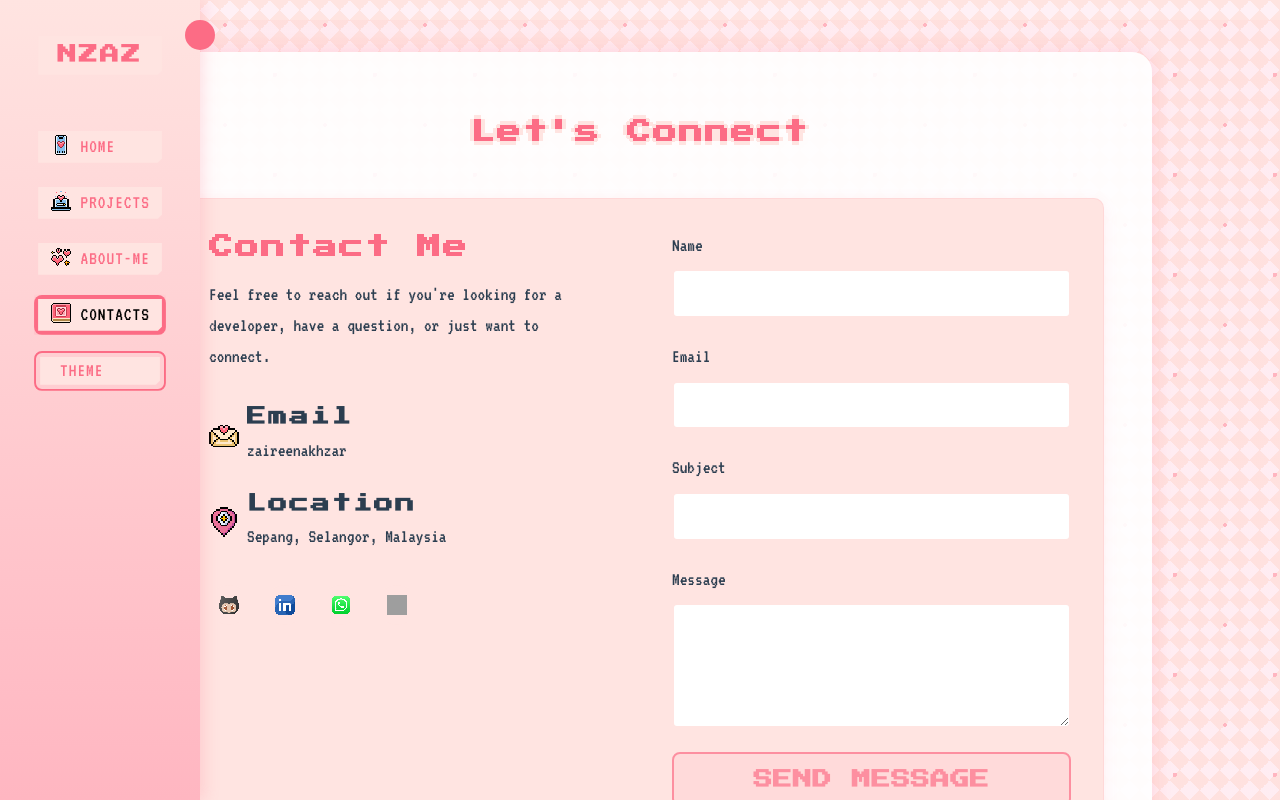
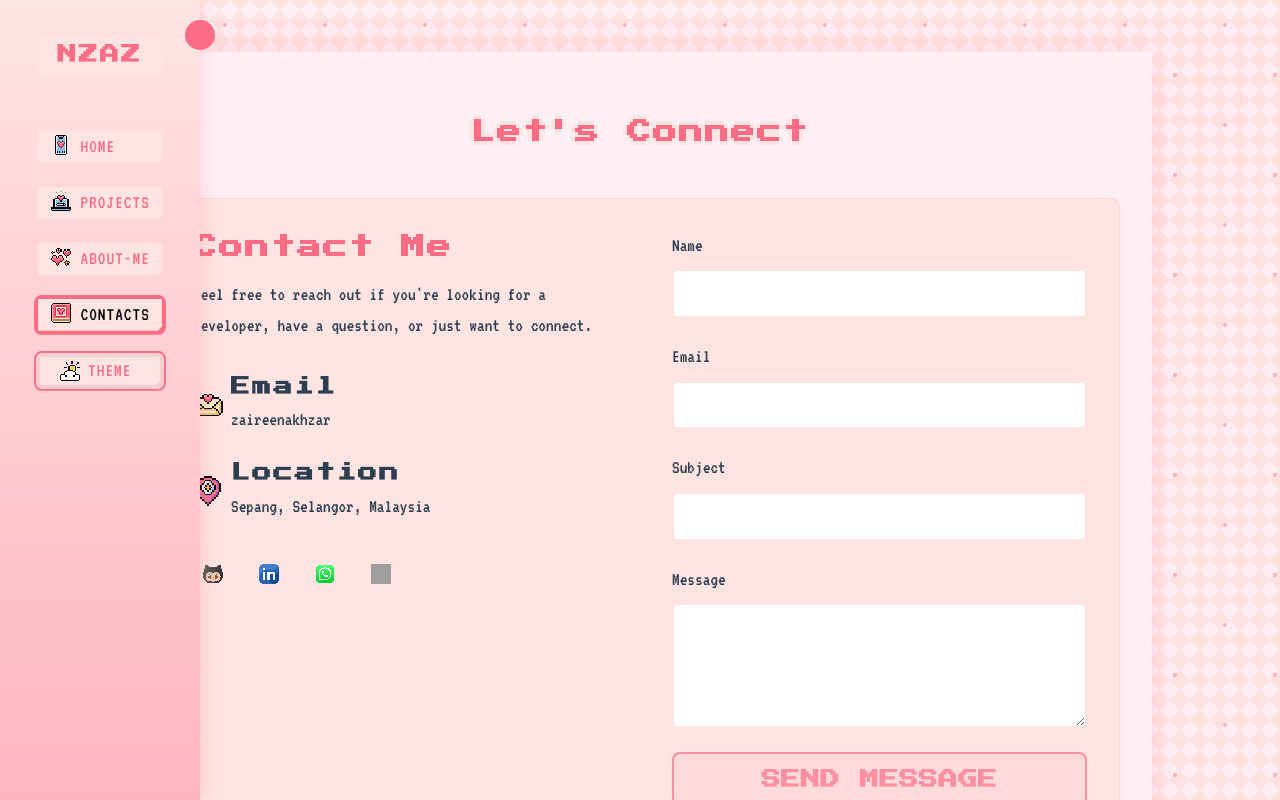
Before and after one commit to erinunez/portfolio, an Angular app: page /contacts in a window 1280 px wide. Shown: the top 800 px of the page. Built offline with nearby package versions, Linux system fonts and the light colour scheme; grey boxes are pictures that could not be loaded.

Commit message:
sidebar darkmode

```diff
--- a/src/app/layout/content/about-me/about-me.component.scss
+++ b/src/app/layout/content/about-me/about-me.component.scss
@@ -1,5 +1,6 @@
 .about-section {
   padding: 4rem 0;
+  background-color: var(--background-dark);
 
   .about-content {
     max-width: 1200px;
--- a/src/app/layout/content/contacts/contacts.component.scss
+++ b/src/app/layout/content/contacts/contacts.component.scss
@@ -1,9 +1,3 @@
-.contacts-section {
-  padding: 4rem 2rem;
-  min-height: 100vh;
-  background-color: var(--background-dark);
-}
-
 .contact-section {
   padding: 4rem 2rem;
   // background: var(--background-light);
@@ -11,6 +5,9 @@
   display: flex;
   flex-direction: column;
   align-items: center;
+  min-height: 100vh;
+  background-color: var(--background-dark);
+
 }
 
 .section-title {
@@ -49,6 +46,7 @@
     height: 4px;
     background: var(--primary-pink);
     border-radius: 2px;
+
   }
 }
 
--- a/src/app/layout/content/home/home.component.scss
+++ b/src/app/layout/content/home/home.component.scss
@@ -4,7 +4,7 @@
   align-items: center;
   justify-content: space-between;
   min-height: calc(100vh - 80px);
-  padding: 2rem 0;
+  padding: 2rem;
   position: relative;
   overflow: hidden;
   width: 100%;
--- a/src/app/layout/topbar/topbar.component.html
+++ b/src/app/layout/topbar/topbar.component.html
@@ -28,7 +28,8 @@
             </button>
             <button class="topbar-buttons theme-toggle" (click)="toggleTheme()">
                 <i class="pi" [class.pi-moon]="!isDarkMode" [class.pi-sun]="isDarkMode"></i>
-                <span class="button-text">Theme</span>
+                <img [src]="isDarkMode ? 'assets/icon/full-moon.png' : 'assets/icon/cloudy.png'" style="height: 20px; width: 20px;" alt="home">
+                <span class="button-text">theme</span>
             </button>
         </div>
     </div>
--- a/src/app/layout/topbar/topbar.component.scss
+++ b/src/app/layout/topbar/topbar.component.scss
@@ -274,3 +274,9 @@
     background-color: #FB8DA0;
     transition: 1s all;
   }
+
+:host-context(.dark-theme) .layout-topbar {
+  background: linear-gradient(to bottom, rgba(26, 26, 26, 0.95), rgba(45, 45, 45, 0.95));
+  box-shadow: 4px 0 15px rgba(252, 108, 133, 0.15);
+  border-right: 1.5px solid rgba(252, 108, 133, 0.15);
+}
--- a/src/styles.scss
+++ b/src/styles.scss
@@ -44,7 +44,7 @@ body {
 .container {
   max-width: 80vw;
   margin: 0 auto;
-  padding: 0 1rem;
+  // padding: 0 1rem;
   image-rendering: pixelated;
   background-color: rgba(255, 255, 255, 0.9);
   border-radius: 20px;
```
Also changed, not shown: src/assets/icon/cloudy.png (added), src/assets/icon/full-moon.png (added).
